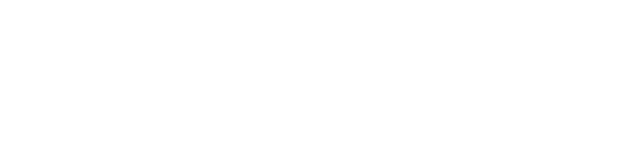
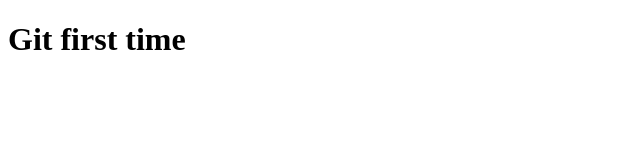
Before and after one commit to yutthapongjun/git-101-yt, a plain HTML site: page index.html in a window 1280 px wide. Shown: the whole page, without its empty margins (0-640 px from the left). Drawn offline with Linux system fonts and the light colour scheme.

Commit message:
Update index.html
test delete 12343

```diff
--- a/index.html
+++ b/index.html
@@ -6,5 +6,6 @@
     <title>Document</title>
 </head>
 <body>
+    <h1>Git first time </h1>
 </body>
 </html>
```
